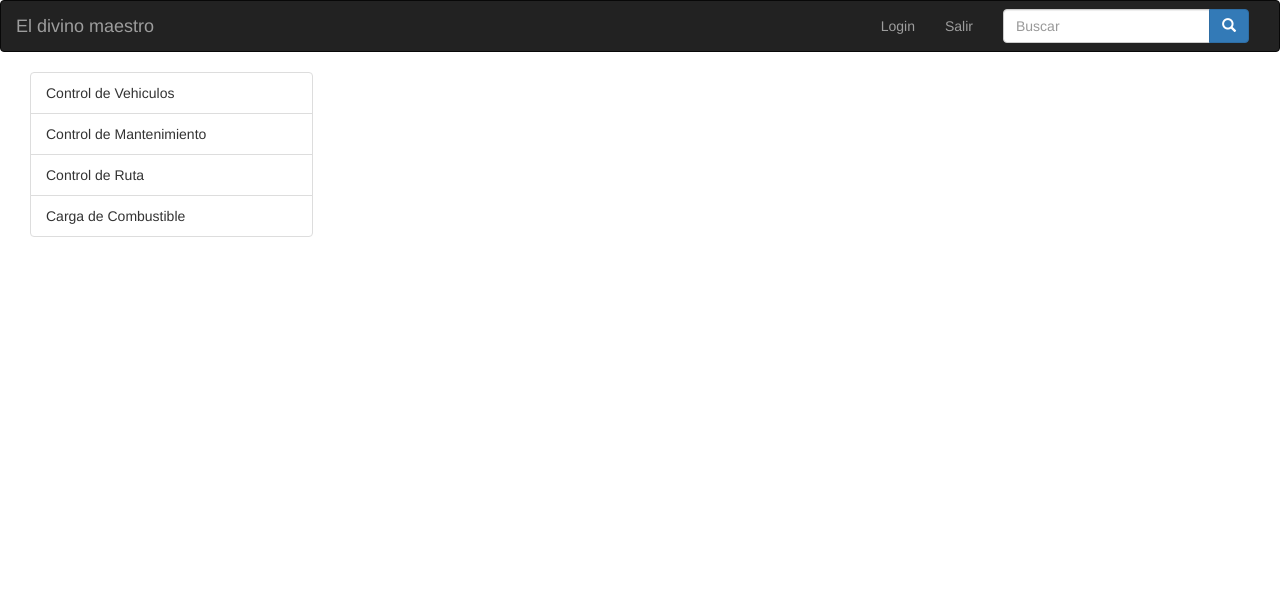
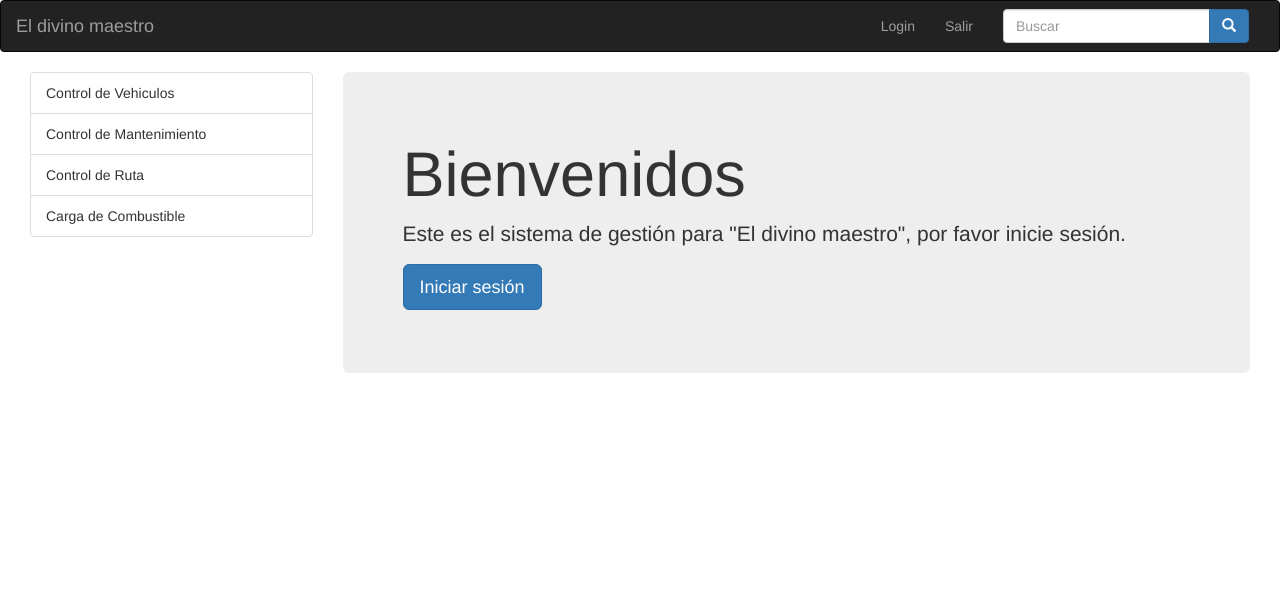
Before and after one commit to CEMZ/Privado, a PHP site: page / in a window 1280 px wide. Shown: the top 613 px of the page. Run offline with PHP 8.4, Linux system fonts and the light colour scheme.

Commit message:
Index actualizado

```diff
--- a/index.php
+++ b/index.php
@@ -1,6 +1,12 @@
 <?php
   require_once('header.php');
   head("El divino maestro");
-
+?>
+	<div class="jumbotron">
+		<h1>Bienvenidos</h1>
+		<p>Este es el sistema de gesti&oacute;n para "El divino maestro", por favor inicie sesi&oacute;n.</p>
+		<p><a class="btn btn-primary btn-lg" href="login.php" role="button">Iniciar sesi&oacute;n</a></p>
+	</div>
+<?php
   footer();
 ?>
```
